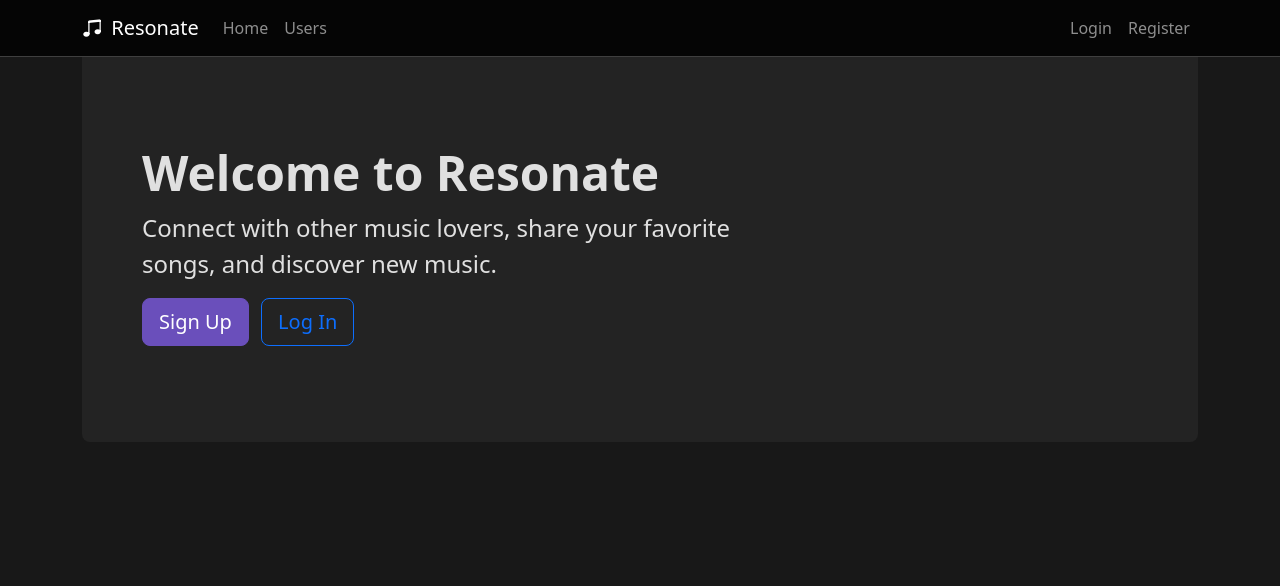
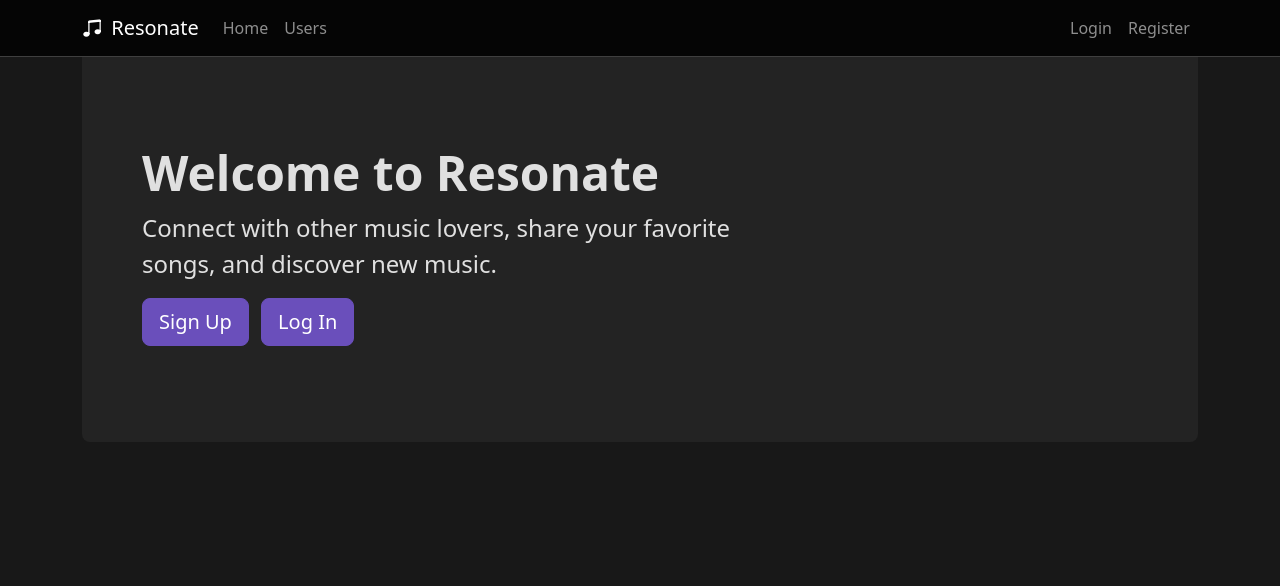
Before and after one commit to Emil11112/Resonate-v1, a Flask app: page / in a window 1280 px wide. Shown: the top 586 px of the page. Run offline with Flask 3, Linux system fonts and the light colour scheme; data that the repository does not hold is empty.

Commit message:
Gjorde så att login-knappen ser samma som register knappen

```diff
--- a/templates/index.html
+++ b/templates/index.html
@@ -13,7 +13,7 @@
                     {% if not current_user.is_authenticated %}
                     <div>
                         <a href="{{ url_for('register') }}" class="btn btn-primary btn-lg me-2">Sign Up</a>
-                        <a href="{{ url_for('login') }}" class="btn btn-outline-primary btn-lg">Log In</a>
+                        <a href="{{ url_for('login') }}" class="btn btn-primary btn-lg me-2">Log In</a>
                     </div>
                     {% else %}
                     <a href="{{ url_for('create_post') }}" class="btn btn-primary btn-lg">Create a Post</a>
```
